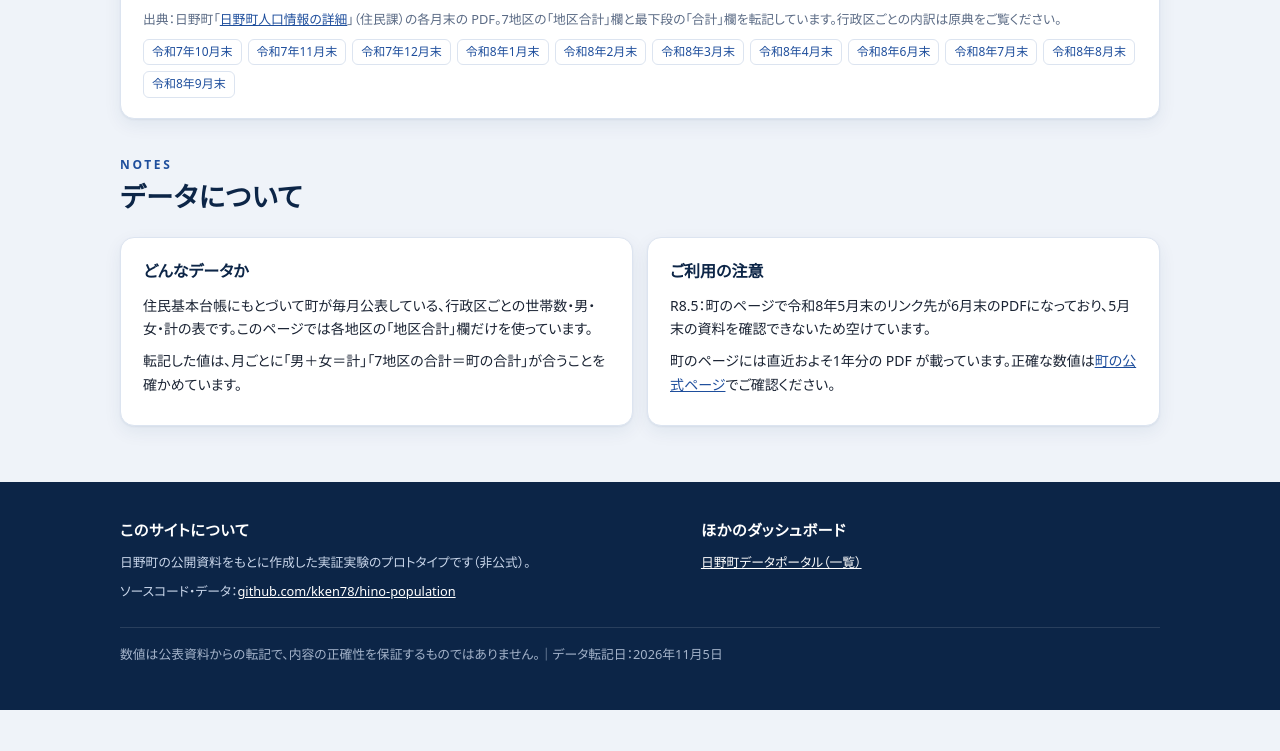
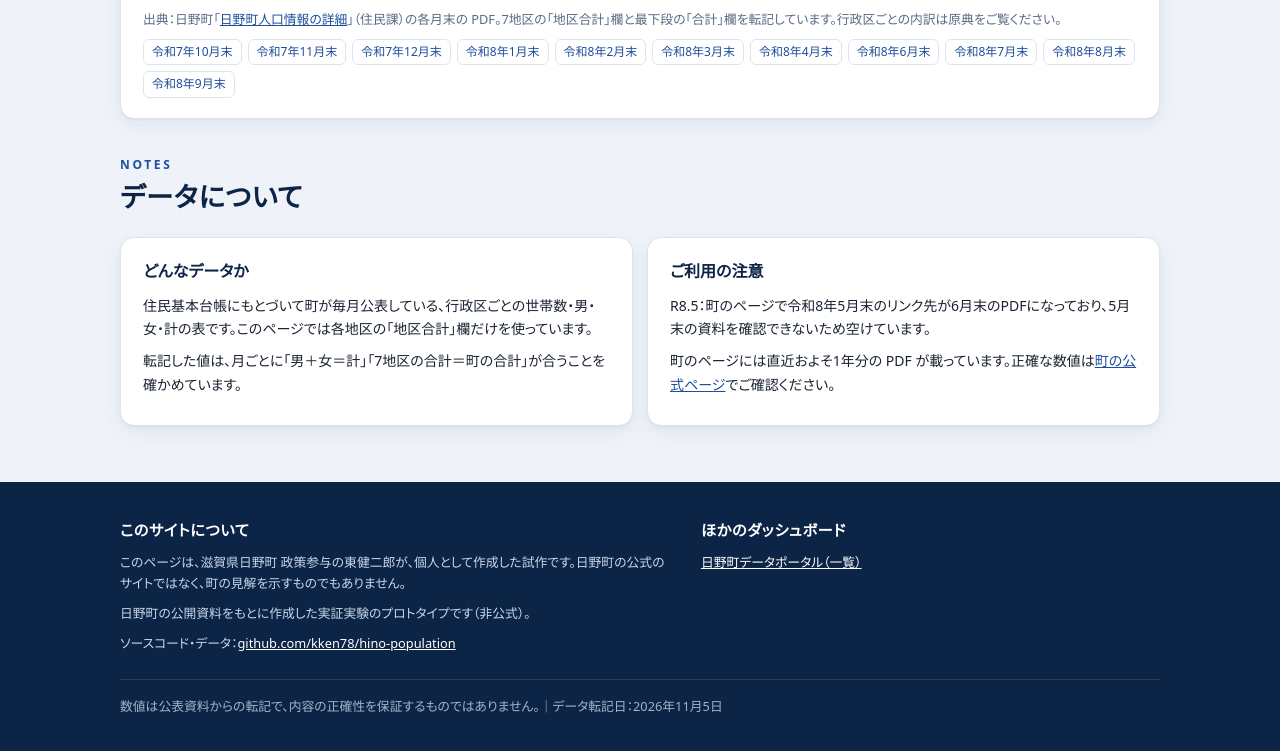
Before and after one commit to kken78/hino-population, a plain HTML site: page index.html in a window 1280 px wide. Shown: the part 1760-2511 px from the top of the page. Before the commit the page ends 2470 px from the top, so only its background shows below. Drawn offline with Linux system fonts and the light colour scheme.

Commit message:
フッターの「このサイトについて」に位置づけの文を入れる

```diff
--- a/index.html
+++ b/index.html
@@ -173,7 +173,8 @@ tr.total th,tr.total td{border-top:2px solid var(--ai-ink);font-weight:700;backg
 <div class="foot-grid">
 <div>
 <h3>このサイトについて</h3>
-<p>日野町の公開資料をもとに作成した実証実験のプロトタイプです（非公式）。</p>
+<p>このページは、滋賀県日野町 政策参与の東健二郎が、個人として作成した試作です。日野町の公式のサイトではなく、町の見解を示すものでもありません。</p>
+<p style="margin-top:8px">日野町の公開資料をもとに作成した実証実験のプロトタイプです（非公式）。</p>
 <p style="margin-top:8px">ソースコード・データ：<a href="https://github.com/kken78/hino-population" target="_blank" rel="noopener">github.com/kken78/hino-population</a></p>
 </div>
 <div>
```
